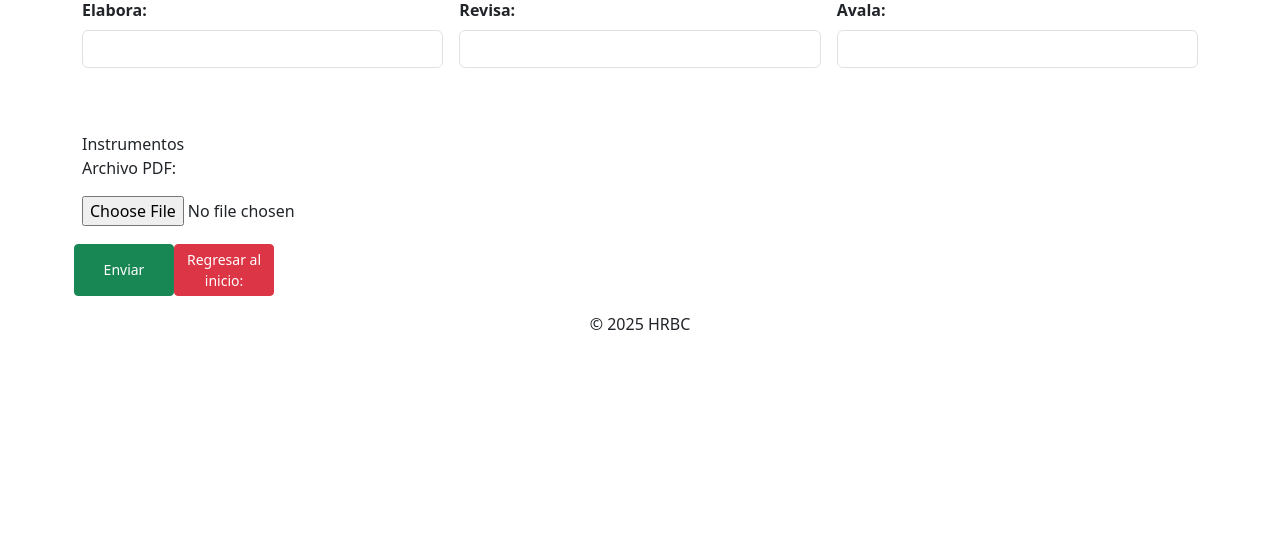
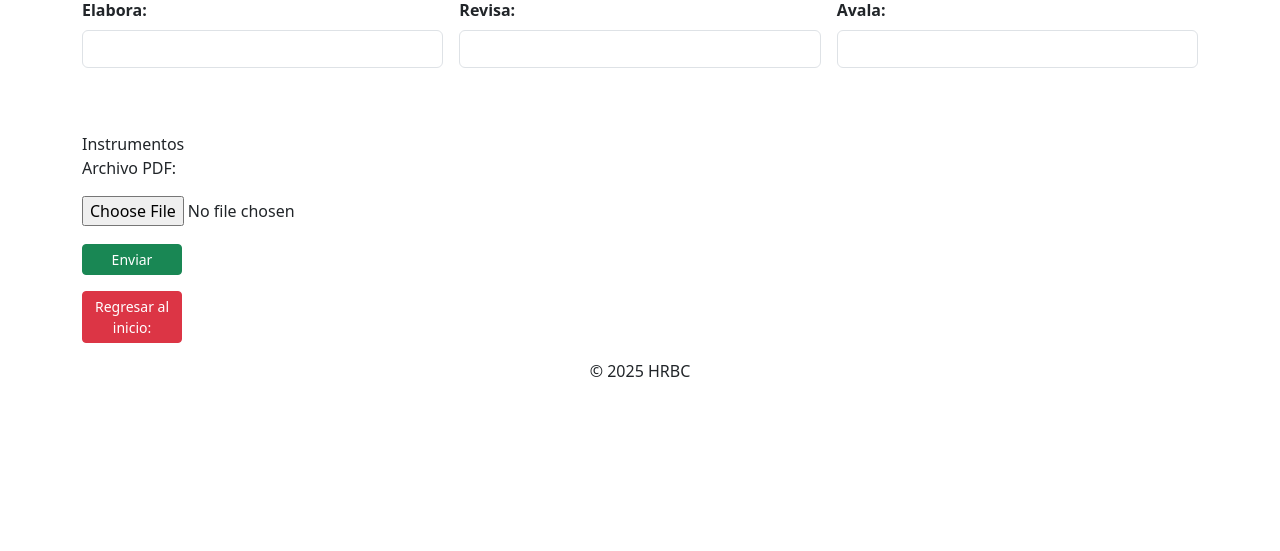
Before and after one commit to renebec/school, a Flask app: template templates/plan_carga.html in a window 1280 px wide. Shown: the part 3587-4138 px from the top of the page. Before the commit the page ends 3917 px from the top, so only its background shows below. Run offline with Flask 3, Linux system fonts and the light colour scheme; the template is opened without the code that fills it, so the values that code supplies are empty.

Commit message:
plan carga butons div

```diff
--- a/templates/plan_carga.html
+++ b/templates/plan_carga.html
@@ -484,10 +484,13 @@
       <label>Instrumentos<br>Archivo PDF:</label>
         <input type="file" name="pdf_file" accept="application/pdf" required
           ><br><br>
-      <button type="submit" class="btn btn-success btn-sm">Enviar</button><br><br>
+    <div>
+      <button type="submit" class="btn btn-success btn-sm">Enviar</button>
+    </div>
         <!--<a href="{{ request.referrer }}">
             <button type="button" href="{{ url_for('register') }}">Cancelar</button>
         </a> -->
+    <div>
         <a class="btn btn-danger btn-sm" type="button" href="{{ url_for('hello_pm1') }}">Regresar al inicio:</a>
     </div>
 
```
